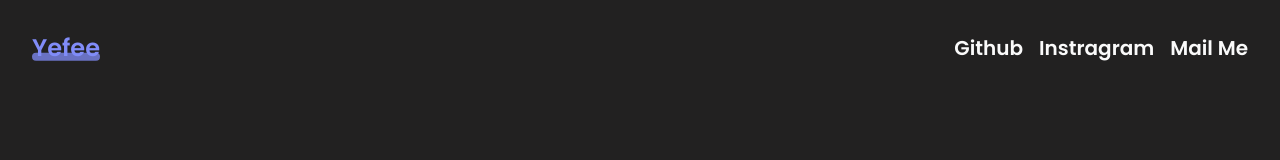
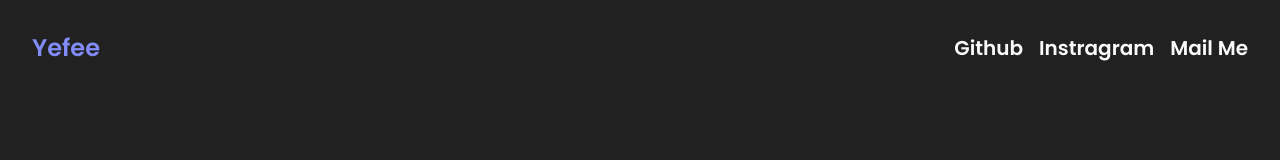
Before and after one commit to Yefee8/portfolio, a Next.js app: page / in a window 1280 px wide. Shown: the top 160 px of the page. Built offline with nearby package versions, Linux system fonts and the light colour scheme.

Commit message:
header fix

```diff
--- a/components/header.js
+++ b/components/header.js
@@ -1,8 +1,7 @@
 export default function Header() {
     return (
         <header className="absolute top-0 left-0 w-full h-36 sm:h-24 flex items-center flex-col sm:flex-row justify-center sm:justify-between gap-y-4 bg-dark z-50">
-            <h1 className="sm:ml-8 text-xl md:text-2xl text-primary cursor-pointer flex relative flex-col">
-                <span className="absolute w-full bg-primary rounded-full opacity-75 h-1 translate-y-[1.1rem] md:translate-y-[1.3rem] md:h-2"></span>
+            <h1 className="sm:ml-8 text-xl md:text-2xl text-primary">
                 Yefee
             </h1>
 
```
